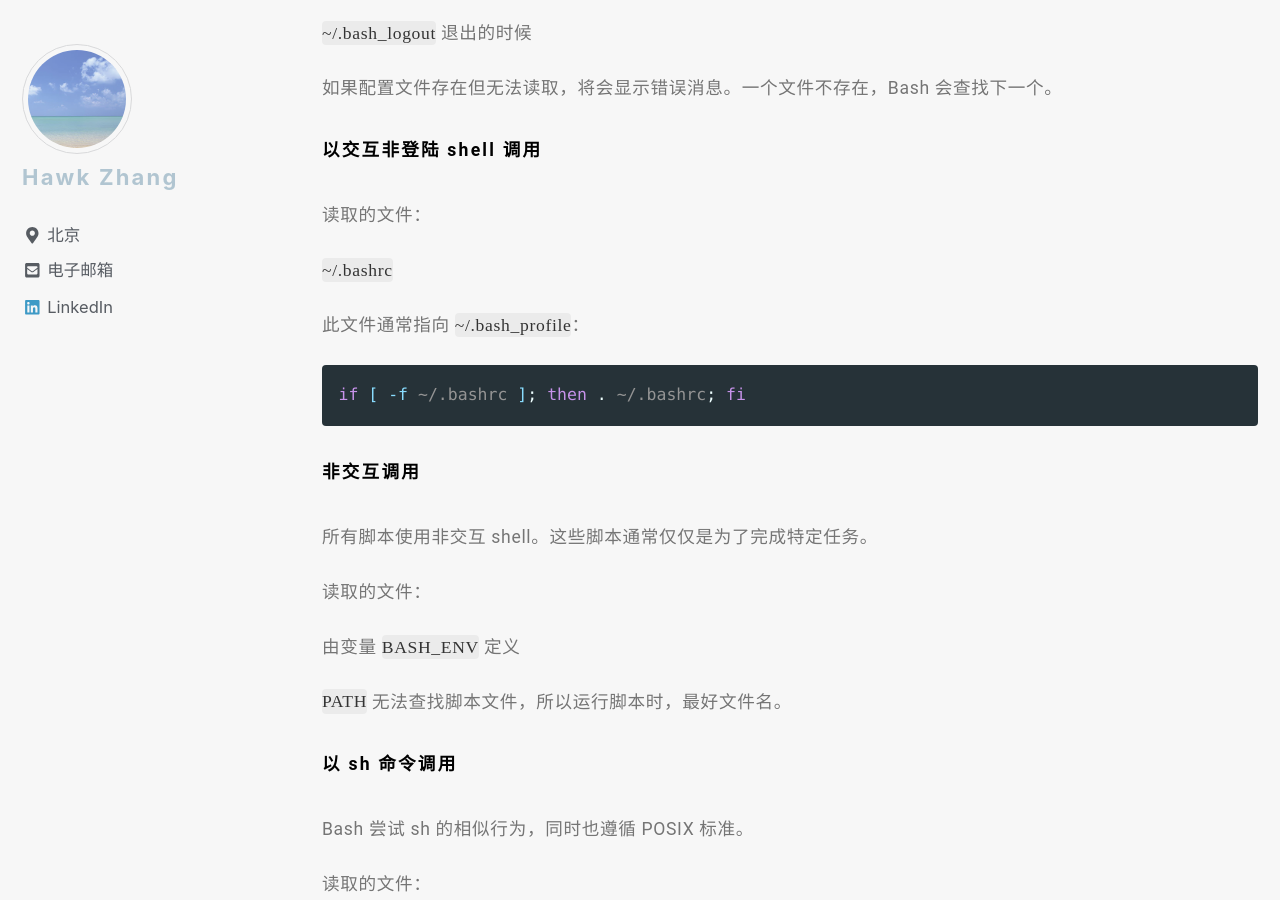
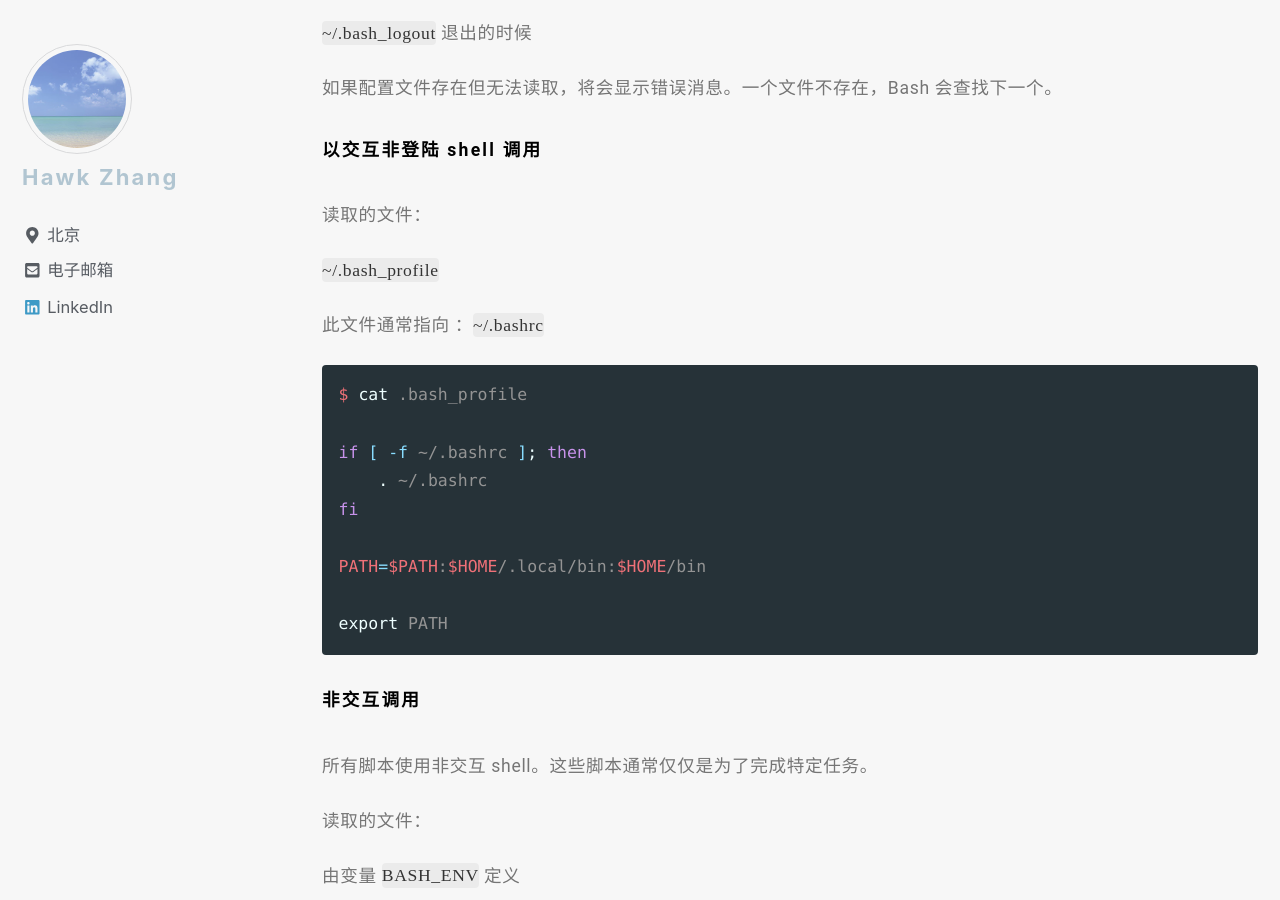
Before and after one commit to narru888/linotes_note, a Jekyll site: the page built from _posts/programming/bash/2017-05-03-bash01.md, in a window 1280 px wide and 900 px high, scrolled down 4813 px. Built offline with Jekyll 4.4.1, drawn with Linux system fonts in a browser that asks for light colours; nearby versions of some CDN libraries; a script that is not in the unit is left out.

Commit message:
update on 2019-01-13 18:07:01 CST

````diff
--- a/_posts/programming/bash/2017-05-03-bash01.md
+++ b/_posts/programming/bash/2017-05-03-bash01.md
@@ -129,12 +129,20 @@ Bash 是兼容 sh 的 shell，而且从 Korn shell (ksh) 和 C shell (csh) 整
 
 读取的文件：
 
-`~/.bashrc`
-
-此文件通常指向 `~/.bash_profile`：
-
-```bash
-if [ -f ~/.bashrc ]; then . ~/.bashrc; fi
+`~/.bash_profile`
+
+此文件通常指向 ：`~/.bashrc`
+
+```bash
+$ cat .bash_profile
+
+if [ -f ~/.bashrc ]; then
+    . ~/.bashrc
+fi
+
+PATH=$PATH:$HOME/.local/bin:$HOME/bin
+
+export PATH
 ```
 
 ###### 非交互调用
````
